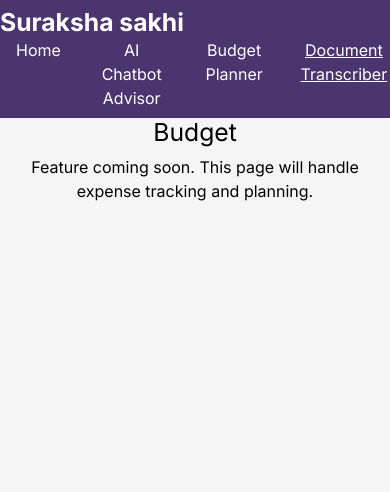
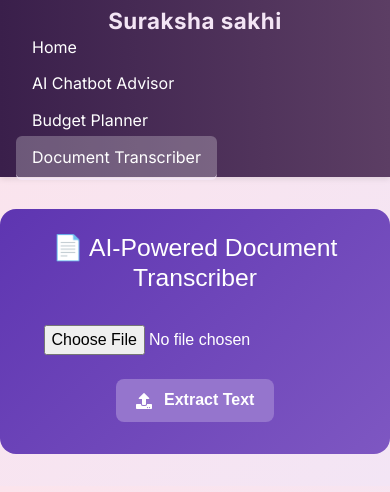
Before and after one commit to omakshra/Suraksha-sakhi, a React (Create React App) app: page /documenttranscriber in a window 390 px wide. Shown: the top 492 px of the page. Built offline with nearby package versions, Linux system fonts and the light colour scheme.

Commit message:
general styling for budget planner, created document transcriber

```diff
--- a/src/App.css
+++ b/src/App.css
@@ -3,7 +3,7 @@
 body {
   margin: 0;
   font-family: 'Segoe UI', sans-serif;
-  background-color: #f5f5f5;
+  background: linear-gradient(to bottom right, #fce4ec, #f3e5f5);
 }
 
 .App {
--- a/src/App.js
+++ b/src/App.js
@@ -1,7 +1,6 @@
 import React, { useState, useEffect } from 'react';
 import './App.css';
 import { BrowserRouter, Routes, Route, Link } from 'react-router-dom';
-
 import Navbar from './components/navbar';
 import BudgetApp from './features/budgetplanner/BudgetApp';
 // import ChatbotAdvisor from './features/chatbot/ChatbotAdvisor';
--- a/src/components/navbar.css
+++ b/src/components/navbar.css
@@ -1,36 +1,75 @@
 .navbar {
-  background-color:rgb(76, 52, 110);
+  background: linear-gradient(to right, #3a1f4b, #5c3e64);
   color: white;
-  padding: 1rem 2rem;
+  padding: 0.8rem 1.5rem;
   display: flex;
   justify-content: space-between;
   align-items: center;
   flex-wrap: wrap;
+  box-shadow: 0 2px 6px rgba(0, 0, 0, 0.1);
+  position: sticky;
+  top: 0;
+  z-index: 1000;
 }
 
 .navbar-title h2 {
   margin: 0;
   font-weight: 600;
+  font-size: 1.4rem;
+  color: #f3e5f5;
+  letter-spacing: 0.5px;
+  white-space: nowrap;
 }
 
 .navbar-links {
   list-style: none;
   display: flex;
-  gap: 1rem;
+  flex-wrap: wrap;
+  gap: 1.2rem;
   padding: 0;
   margin: 0;
+  align-items: center;
 }
 
 .navbar-links li a {
   color: white;
   text-decoration: none;
   font-weight: 500;
+  font-size: 1rem;
+  padding: 0.5rem 0.8rem;
+  border-radius: 6px;
+  transition: background 0.3s, transform 0.2s, box-shadow 0.2s;
+}
+
+.navbar-links li a:hover {
+  background: rgba(255, 255, 255, 0.15);
+  transform: translateY(-2px);
+  box-shadow: 0 2px 6px rgba(0, 0, 0, 0.1);
 }
 
 .navbar-links li.active a {
-  text-decoration: underline;
+  background: rgba(255, 255, 255, 0.25);
+  border-bottom: 2px solid #f3e5f5;
 }
 
-.navbar-links li a:hover {
-  opacity: 0.8;
+@media (max-width: 768px) {
+  .navbar {
+    flex-direction: column;
+    align-items: flex-start;
+    padding: 1rem;
+  }
+
+  .navbar-links {
+    flex-direction: column;
+    align-items: flex-start;
+    gap: 0.8rem;
+    margin-top: 0.5rem;
+    width: 100%;
+  }
+
+  .navbar-links li a {
+    width: 100%;
+    padding: 0.7rem 1rem;
+    font-size: 1rem;
+  }
 }
--- a/src/features/budgetplanner/BudgetApp.css
+++ b/src/features/budgetplanner/BudgetApp.css
@@ -1,10 +1,9 @@
 @import url("https://fonts.googleapis.com/css2?family=Inter:wght@300;400;700&display=swap");
 
 :root {
-  --primary-color: #8f59b1;         /* deep purple */
+  --primary-color: #8e5eac;         /* deep purple */
   --hover-color: #4a148c;           /* dark purple */
   --secondary-color: #ba68c8;       /* light purple */
-  --background-color: #f5f5f5;      /* light gray */
   --accent-color: #f3e5f5;          /* soft lavender */
   --accent-hover: #e1bee7;          /* hover lavender */
   --link: #6a1b9a;
@@ -15,7 +14,6 @@
 body {
   font-family: "Inter", sans-serif;
   font-size: 16px;
-  background-color: var(--background-color);
   color: var(--text-color);
 }
 
--- a/src/features/documenttranscriber/documenttranscriber.jsx
+++ b/src/features/documenttranscriber/documenttranscriber.jsx
@@ -1,9 +1,146 @@
-const BudgetPlanner = () => {
+// src/document-transcriber/documentTranscriber.jsx
+
+import React, { useState } from 'react';
+import Tesseract from 'tesseract.js';
+import { FaUpload, FaCopy, FaLanguage, FaSpinner } from 'react-icons/fa';
+
+const DocumentTranscriber = () => {
+  const [image, setImage] = useState(null);
+  const [extractedText, setExtractedText] = useState('');
+  const [loading, setLoading] = useState(false);
+  const [translatedText, setTranslatedText] = useState('');
+
+  const handleFileChange = (e) => {
+    setImage(e.target.files[0]);
+    setExtractedText('');
+    setTranslatedText('');
+  };
+
+  const handleOCR = () => {
+    if (!image) return;
+    setLoading(true);
+
+    Tesseract.recognize(image, 'eng', {
+      logger: (m) => console.log(m),
+    })
+      .then(({ data: { text } }) => {
+        setExtractedText(text);
+        setLoading(false);
+      })
+      .catch((err) => {
+        console.error(err);
+        setLoading(false);
+      });
+  };
+
+  const handleCopy = () => {
+    navigator.clipboard.writeText(extractedText || translatedText);
+    alert('Text copied to clipboard!');
+  };
+
+  const handleTranslate = async () => {
+    if (!extractedText) return;
+    setLoading(true);
+    try {
+      // replace this with your pipeline:
+      const translated = extractedText.split(' ').reverse().join(' '); // placeholder reverse for demo
+      setTranslatedText(translated);
+    } catch (error) {
+      console.error(error);
+    }
+    setLoading(false);
+  };
+
   return (
-    <div className="feature-page">
-      <h2>Budget</h2>
-      <p>Feature coming soon. This page will handle expense tracking and planning.</p>
+    <div style={styles.container}>
+      <h2 style={styles.heading}>📄 AI-Powered Document Transcriber</h2>
+
+      <input
+        type="file"
+        accept="image/*"
+        onChange={handleFileChange}
+        style={styles.fileInput}
+      />
+
+      <button onClick={handleOCR} style={styles.button}>
+        <FaUpload style={{ marginRight: '8px' }} /> Extract Text
+      </button>
+
+      {loading && (
+        <div style={styles.loader}>
+          <FaSpinner className="spin" /> Processing...
+        </div>
+      )}
+
+      {(extractedText || translatedText) && (
+        <>
+          <textarea
+            style={styles.textarea}
+            rows="12"
+            value={translatedText || extractedText}
+            onChange={(e) =>
+              translatedText
+                ? setTranslatedText(e.target.value)
+                : setExtractedText(e.target.value)
+            }
+          ></textarea>
+
+          <div style={styles.buttonGroup}>
+            <button onClick={handleCopy} style={styles.button}>
+              <FaCopy style={{ marginRight: '6px' }} /> Copy Text
+            </button>
+            <button onClick={handleTranslate} style={styles.button}>
+              <FaLanguage style={{ marginRight: '6px' }} /> Translate
+            </button>
+          </div>
+        </>
+      )}
     </div>
   );
 };
-export default BudgetPlanner;
+
+const styles = {
+  container: {
+    maxWidth: '600px',
+    margin: '2rem auto',
+    padding: '1.5rem',
+    background: 'linear-gradient(135deg, #5e35b1, #7e57c2)',
+    borderRadius: '16px',
+    color: 'white',
+    textAlign: 'center',
+    fontFamily: 'sans-serif',
+  },
+  heading: {
+    marginBottom: '1rem',
+  },
+  fileInput: {
+    margin: '1rem 0',
+  },
+  button: {
+    background: '#9575cd',
+    border: 'none',
+    padding: '0.6rem 1.2rem',
+    borderRadius: '8px',
+    color: 'white',
+    fontWeight: 'bold',
+    cursor: 'pointer',
+    margin: '0.5rem',
+  },
+  loader: {
+    margin: '1rem',
+    fontSize: '1rem',
+  },
+  textarea: {
+    width: '100%',
+    padding: '1rem',
+    borderRadius: '8px',
+    border: 'none',
+    marginTop: '1rem',
+    fontSize: '1rem',
+  },
+  buttonGroup: {
+    marginTop: '1rem',
+  },
+};
+
+export default DocumentTranscriber;
```
Also changed, not shown: package.json (+7 -1 lines), 1 other file (tests, documents, lock files or other folders).
